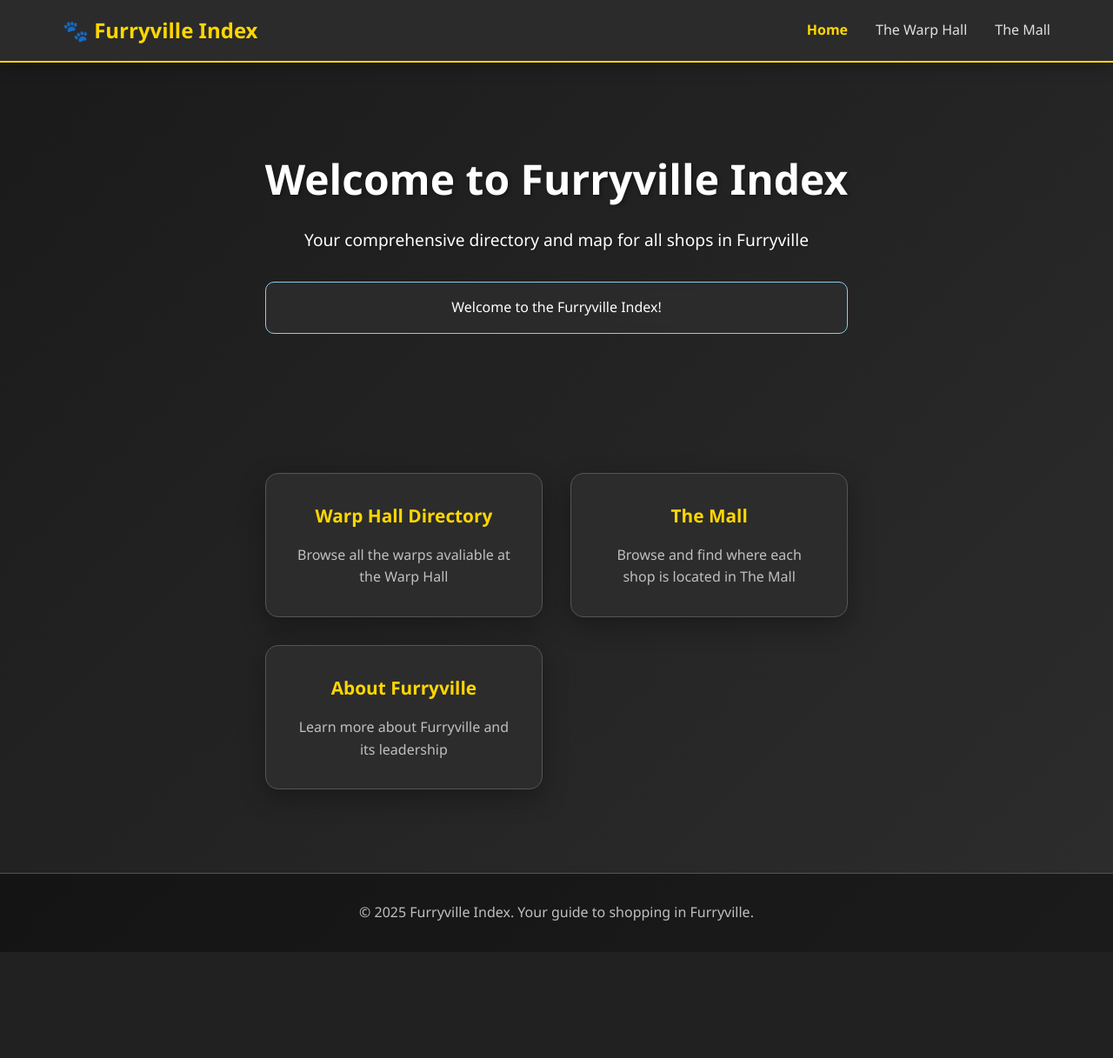
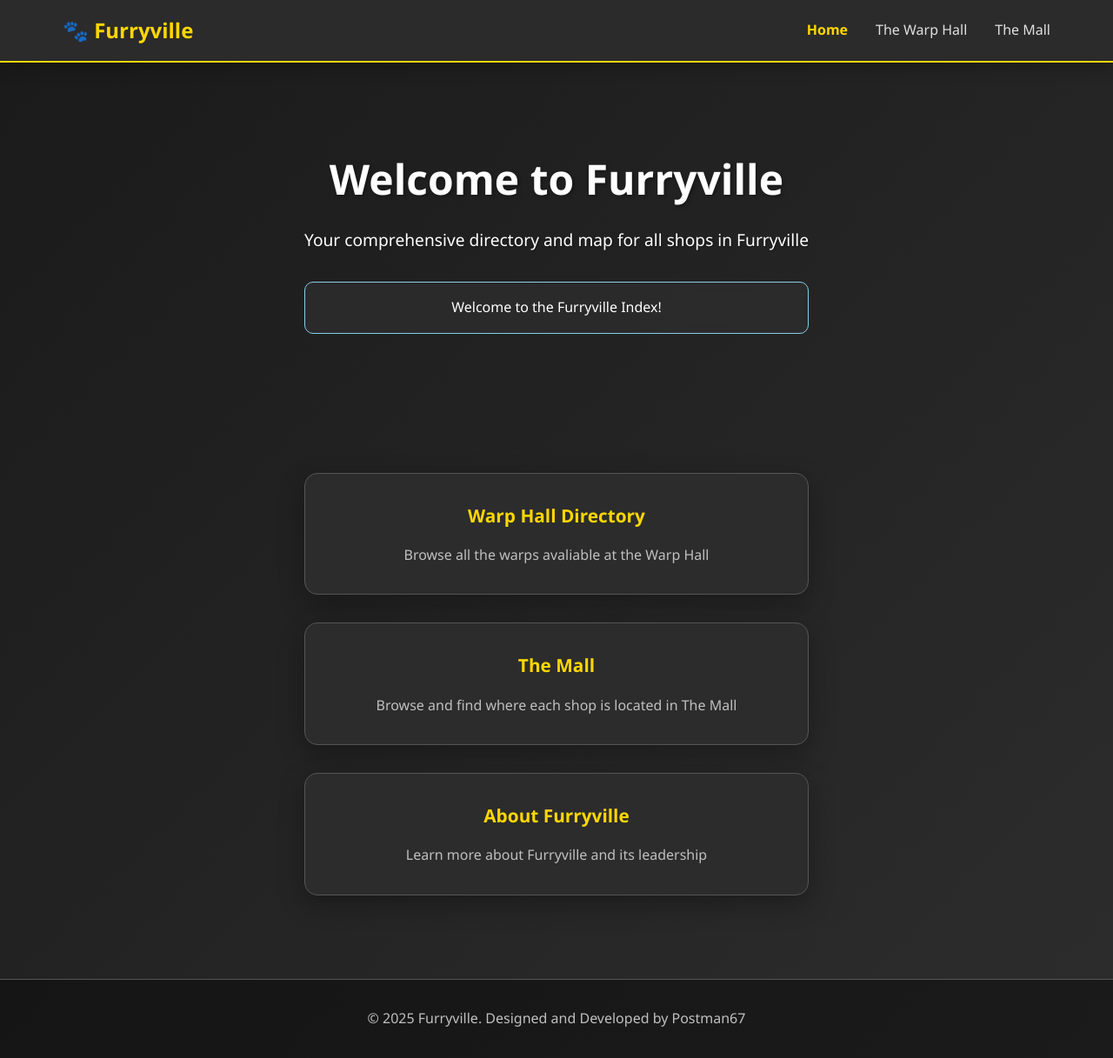
Before and after one commit to Postman67/furryville-index, a Flask app: page / in a window 1280 px wide. Shown: the whole page at 87% size. Before the commit the page ends 1095 px from the top, so only its background shows below. Run offline with Flask 3, Linux system fonts and the light colour scheme.

Commit message:
Changed branding to just "Furryville"

```diff
--- a/templates/footer.html
+++ b/templates/footer.html
@@ -1,3 +1,3 @@
     <footer>
-        <p>&copy; 2025 Furryville Index. Your guide to shopping in Furryville.</p>
+        <p>&copy; 2025 Furryville. Designed and Developed by Postman67</p>
     </footer>
--- a/templates/header.html
+++ b/templates/header.html
@@ -1,7 +1,7 @@
     <header>
         <nav class="navbar">
             <div class="nav-container">
-                <h1 class="nav-title">🐾 Furryville Index</h1>
+                <h1 class="nav-title">🐾 Furryville</h1>
                 <ul class="nav-menu">
                     <li><a href="{{ url_for('home') }}" {% if request.endpoint == 'home' %}class="active"{% endif %}>Home</a></li>
                     <li><a href="{{ url_for('warp_hall') }}" {% if request.endpoint == 'warp_hall' %}class="active"{% endif %}>The Warp Hall</a></li>
--- a/templates/index.html
+++ b/templates/index.html
@@ -4,7 +4,7 @@
     <meta charset="UTF-8">
     <meta name="viewport" content="width=device-width, initial-scale=1.0">
     <meta http-equiv="Permissions-Policy" content="unload=()">
-    <title>{{ title or 'Furryville Index' }}</title>
+    <title>{{ title or 'Furryville' }}</title>
     <link rel="icon" type="image/x-icon" href="{{ url_for('static', filename='favicon.ico') }}">
     <link rel="stylesheet" href="{{ url_for('static', filename='css/style.css') }}">
 </head>
@@ -13,7 +13,7 @@
 
     <main class="main-content">
         <div class="hero-section">
-            <h1>Welcome to Furryville Index</h1>
+            <h1>Welcome to Furryville</h1>
             <p>Your comprehensive directory and map for all shops in Furryville</p>
 
             {% if message %}
```
